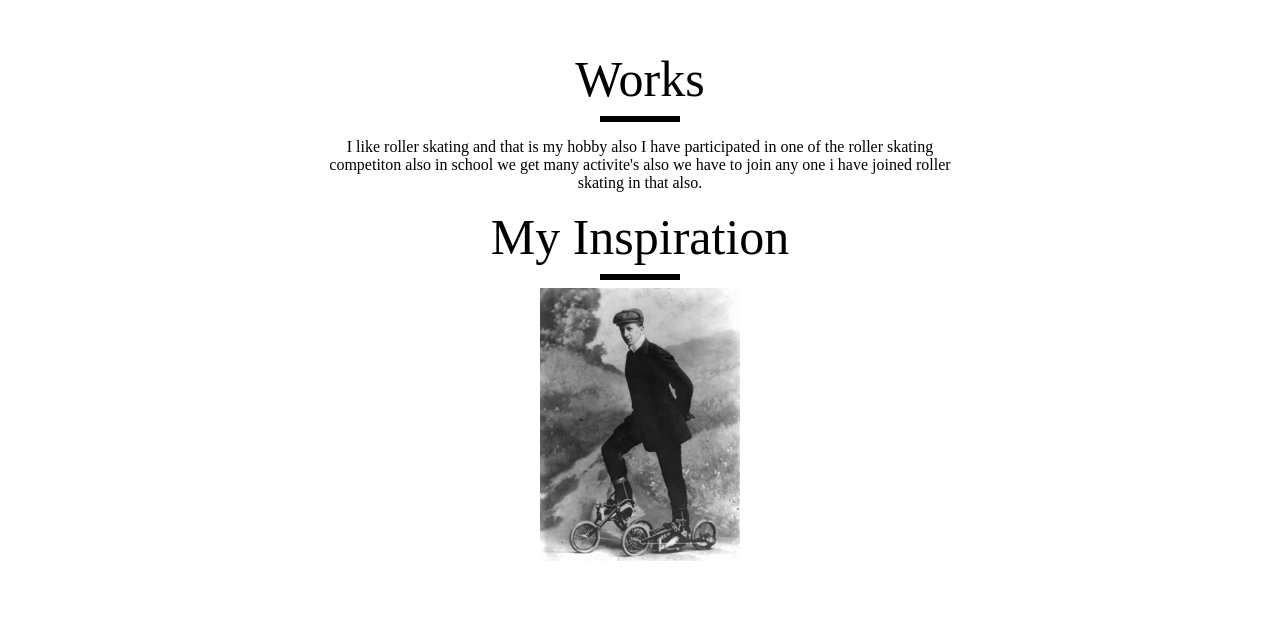
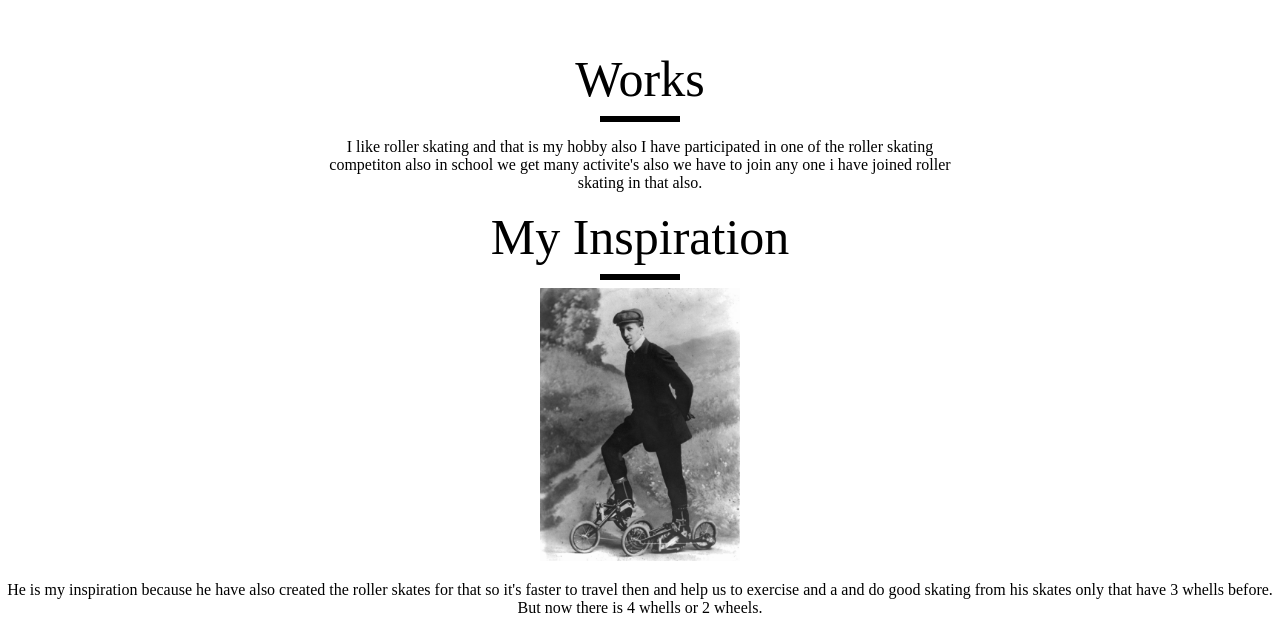
Before and after one commit to dakshc3109/myFavourite4, a plain HTML site: page index.html in a window 1280 px wide. Shown: the part 1830-2463 px from the top of the page. Before the commit the page ends 2395 px from the top, so only its background shows below. Drawn offline with Linux system fonts and the light colour scheme; grey boxes are pictures that could not be loaded.

Commit message:
Add files via upload

```diff
--- a/index.html
+++ b/index.html
@@ -55,7 +55,9 @@
     <section id="myInspiration">
         <label>My Inspiration</label>
         <div class="line"></div>
-        <a href="http://www.online-skating.com/articles-4347-john-joseph-merlin-the-first-officially-recognized-inventor-of-the-roller-skate.html" target="_blank"><img class="inspiration" src="Roller_skates_1910-58fe218e3df78ca159b614ac.jpg"></a>
+        <a href="http://www.online-skating.com/articles-4347-john-joseph-merlin-the-first-officially-recognized-inventor-of-the-roller-skate.html" target="_blank"><img class="inspiration" src="Roller_skates_1910-58fe218e3df78ca159b614ac.jpg"><br>
+            <p id="desInspiration">He is my inspiration because he have also created the roller skates for that so it's faster to travel then and help us to exercise and a and do good skating from his skates only that have 3 whells before. But now there is 4 whells or 2 wheels.</p>
+        </a>
 
     </section>
 
```
